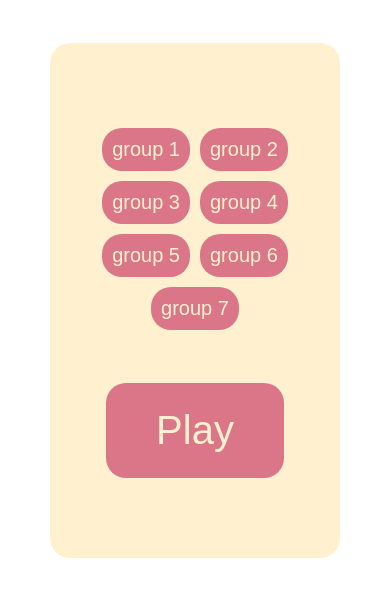
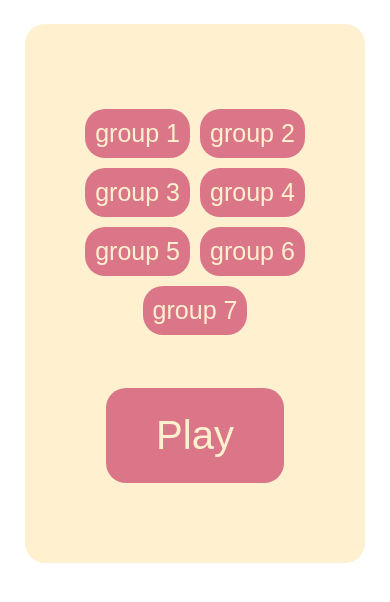
Before and after one commit to AstronautoLunar/english-phonics-vanilla, a plain HTML site: page index.html in a window 390 px wide. Drawn offline with Linux system fonts and the light colour scheme.

Commit message:
style melhorado a experiência de usuário

```diff
--- a/style/main.css
+++ b/style/main.css
@@ -13,7 +13,8 @@ div#area-initial,
 div#area-audio,
 div#play-sound,
 div#area-button-sound,
-div.letter-sound
+div.letter-sound,
+ul#options
 {
     display: flex;
 }
@@ -40,12 +41,20 @@ div#area-initial {
     width: 100%;
 }
 
+ul#options {
+    flex-flow: column wrap;
+    justify-content: center;
+    align-items: center;
+
+    height: 250px;
+}
+
 li.button-group {
     list-style-type: none;
 
     padding: 10px;
 
-    font-size: 20px;
+    font-size: 25px;
 
     color: var(--papaya-whip);
 
@@ -181,25 +190,6 @@ div.letter-sound
     align-items: center;
 }
 
-/* div.sound-chosen {
-    width: 50px;
-    height: 50px;
-
-    background-color: var(--shimmering-blush);
-
-    border-radius: 100%;
-
-    padding: 10px;
-
-    color: var(--papaya-whip);
-
-    font-size: 25px;
-
-    margin: 10px;
-
-    cursor: pointer;
-} */
-
 div.letter-sound {
     width: 50px;
     height: 50px;
@@ -277,7 +267,11 @@ button#button-next-note {
     color: var(--papaya-whip);
 }
 
-@media screen and (max-width: 652px) {
+@media screen and (max-width: 908px) {
+    main#main {
+        margin-bottom: 1.5rem;
+    }
+
     div#play-sound:hover,
     div.letter-sound:hover,
     button#button-next-note:hover,
@@ -291,9 +285,9 @@ button#button-next-note {
     }
 
     div#area-sound {
-        width: calc(100% - 100px);
+        width: calc(100% - 50px);
 
-        margin-top: 2.7rem;
+        margin-top: 1.5rem;
     }
 
     div#area-initial {
@@ -303,10 +297,13 @@ button#button-next-note {
     }
 
     ul#options {
-        display: flex;
         justify-content: center;
         align-items: center;
         flex-wrap: wrap;
+
+        flex-flow: row wrap;
+
+        height: auto;
 
         margin: 0 2rem 3rem;
     }
```
